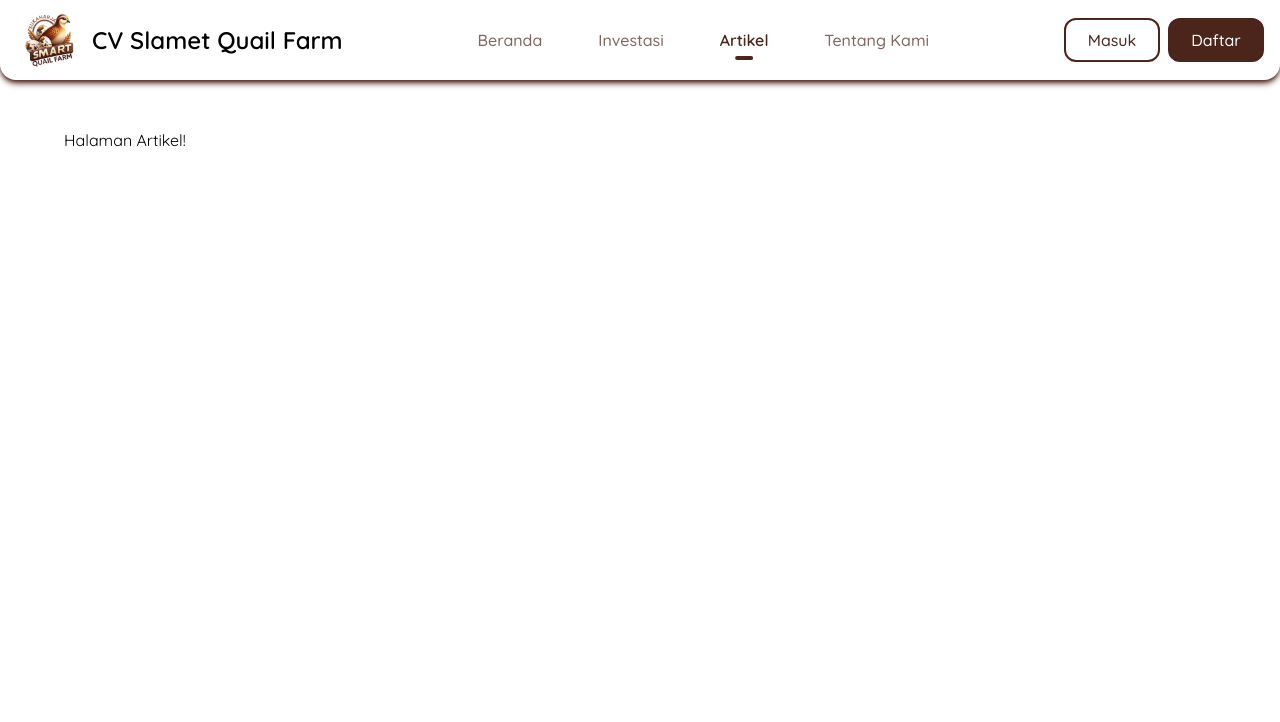
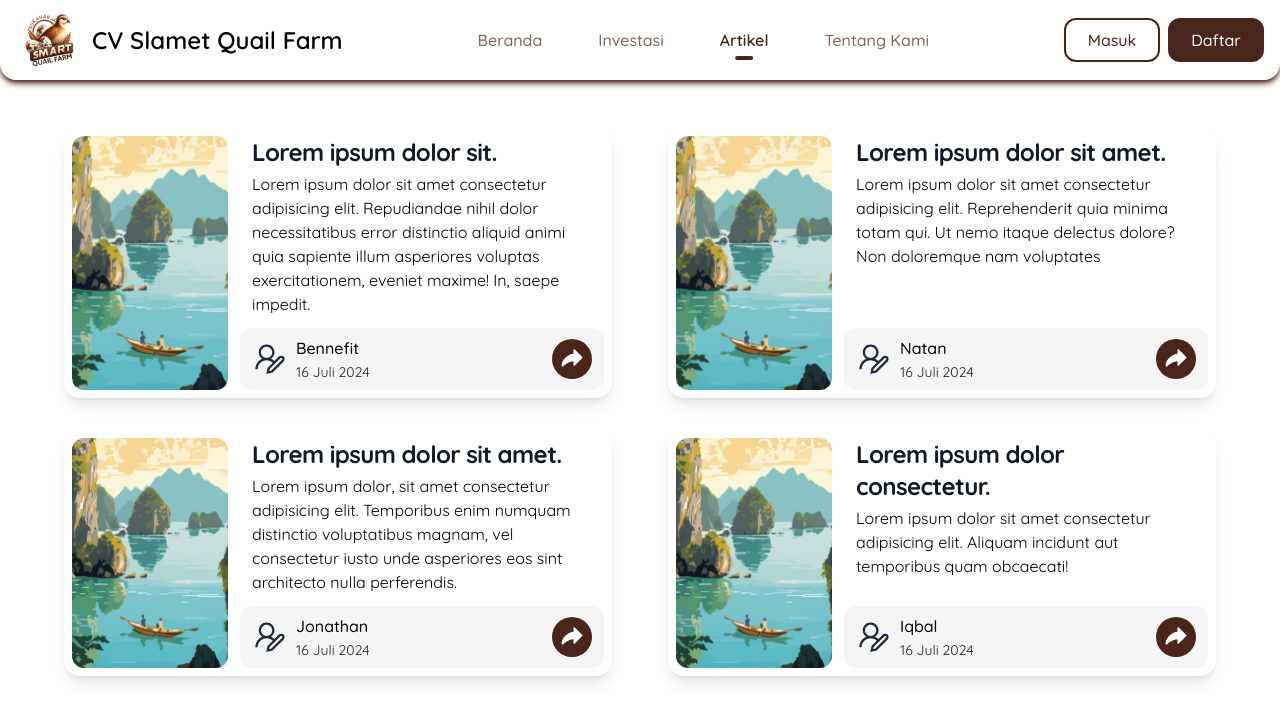
Before and after one commit to christ-saragih/web-puyuh, a React (Vite) app in the folder client-side/: page /artikel in a window 1280 px wide. Shown: the top 722 px of the page. Built offline with nearby package versions, Linux system fonts and the light colour scheme.

Commit message:
CREATED: Tampilan artikel dan detail artikel guest

```diff
--- a/client-side/src/components/guest/ArticleItem.jsx
+++ b/client-side/src/components/guest/ArticleItem.jsx
@@ -1,10 +1,11 @@
 import { PiShareFatFill, PiUserCircleFill } from "react-icons/pi";
 import Artikel from "../../assets/images/artikel.png";
+import { LiaUserEditSolid } from "react-icons/lia";
 
 const ArticleItem = () => {
   return (
     <div className="grid grid-cols-2 gap-x-14 gap-y-8">
-      <div className="flex gap-3 p-2 rounded-2xl shadow">
+      <div className="flex gap-3 p-2 rounded-2xl shadow-lg">
         <div className="w-[30%] rounded-xl overflow-hidden">
           <img src={Artikel} alt="Artikel" className="h-full object-cover" />
         </div>
@@ -23,8 +24,8 @@ const ArticleItem = () => {
           </div>
 
           <div className="bg-[#F5F5F5] rounded-xl flex items-center px-3 py-2 mt-3 ">
-            <div className="w-12 h-12">
-              <PiUserCircleFill className="w-full h-full" />
+            <div className="w-9 h-9 text-slate-800  rounded-full">
+              <LiaUserEditSolid className="w-full h-full" />
             </div>
             <div className="flex ms-2 flex-col grow">
               <span className="font-medium mb-[2px]">Bennefit</span>
@@ -38,7 +39,7 @@ const ArticleItem = () => {
         </div>
       </div>
 
-      <div className="flex gap-3 p-2 rounded-2xl shadow">
+      <div className="flex gap-3 p-2 rounded-2xl shadow-lg">
         <div className="w-[30%] rounded-xl overflow-hidden">
           <img src={Artikel} alt="Artikel" className="h-full object-cover" />
         </div>
@@ -56,8 +57,8 @@ const ArticleItem = () => {
           </div>
 
           <div className="bg-[#F5F5F5] rounded-xl flex items-center px-3 py-2 mt-3 ">
-            <div className="w-12 h-12">
-              <PiUserCircleFill className="w-full h-full" />
+            <div className="w-9 h-9 text-slate-800  rounded-full">
+              <LiaUserEditSolid className="w-full h-full" />
             </div>
             <div className="flex ms-2 flex-col grow">
               <span className="font-medium mb-[2px]">Natan</span>
@@ -70,7 +71,7 @@ const ArticleItem = () => {
           </div>
         </div>
       </div>
-      <div className="flex gap-3 p-2 rounded-2xl shadow">
+      <div className="flex gap-3 p-2 rounded-2xl shadow-lg">
         <div className="w-[30%] rounded-xl overflow-hidden">
           <img src={Artikel} alt="Artikel" className="h-full object-cover" />
         </div>
@@ -89,8 +90,8 @@ const ArticleItem = () => {
           </div>
 
           <div className="bg-[#F5F5F5] rounded-xl flex items-center px-3 py-2 mt-3 ">
-            <div className="w-12 h-12">
-              <PiUserCircleFill className="w-full h-full" />
+            <div className="w-9 h-9 text-slate-800  rounded-full">
+              <LiaUserEditSolid className="w-full h-full" />
             </div>
             <div className="flex ms-2 flex-col grow">
               <span className="font-medium mb-[2px]">Jonathan</span>
@@ -103,7 +104,7 @@ const ArticleItem = () => {
           </div>
         </div>
       </div>
-      <div className="flex gap-3 p-2 rounded-2xl shadow">
+      <div className="flex gap-3 p-2 rounded-2xl shadow-lg">
         <div className="w-[30%] rounded-xl overflow-hidden">
           <img src={Artikel} alt="Artikel" className="h-full object-cover" />
         </div>
@@ -120,8 +121,8 @@ const ArticleItem = () => {
           </div>
 
           <div className="bg-[#F5F5F5] rounded-xl flex items-center px-3 py-2 mt-3 ">
-            <div className="w-12 h-12">
-              <PiUserCircleFill className="w-full h-full" />
+            <div className="w-9 h-9 text-slate-800  rounded-full">
+              <LiaUserEditSolid className="w-full h-full" />
             </div>
             <div className="flex ms-2 flex-col grow">
               <span className="font-medium mb-[2px]">Iqbal</span>
--- a/client-side/src/pages/guest/TentangKami.jsx
+++ b/client-side/src/pages/guest/Article.jsx
@@ -1,15 +1,16 @@
+import ArticleItem from "../../components/guest/ArticleItem";
 import Navbar from "../../components/guest/Navbar";
 import GuestLayout from "../../layouts/GuestLayout";
 
-const TentangKami = () => {
+const Article = () => {
   return (
     <>
       <Navbar />
       <GuestLayout className="mt-28 lg:mt-32">
-        <p>Halaman Tentang Kami!</p>
+        <ArticleItem />
       </GuestLayout>
     </>
   );
 };
 
-export default TentangKami;
+export default Article;
--- /dev/null
+++ b/client-side/src/pages/guest/ArticleDetail.jsx
@@ -0,0 +1,106 @@
+import { PiUserCircleFill, PiUserFill } from "react-icons/pi";
+import Navbar from "../../components/guest/Navbar";
+import GuestLayout from "../../layouts/GuestLayout";
+import DetailArtikel from "../../assets/images/article/detail-artikel.png";
+import DetailArtikel2 from "../../assets/images/article/detail-artikel2.png";
+import Footer from "../../components/guest/Footer";
+import { LiaUserEditSolid } from "react-icons/lia";
+
+const ArticleDetail = () => {
+  return (
+    <>
+      <Navbar />
+      <GuestLayout className="mt-28 lg:mt-32">
+        <div className="max-w-3xl mx-auto">
+          <div className="flex justify-center items-center gap-3">
+            <div className="w-12 h-12 bg-[#F5F5F5] text-slate-800 p-2 rounded-full">
+              <LiaUserEditSolid className="w-full h-full ml-[2px]" />
+            </div>
+            <div>
+              <p className="font-semibold text-xl text-[#3E3232]">
+                Bennefit Christy Saragih
+              </p>
+              <p className="text-[#3E3232] opacity-90">19 Juli 2024</p>
+            </div>
+          </div>
+
+          <div className="text-center my-8">
+            <h2 className="font-bold text-3xl mb-6">
+              10 Pilihan Wisata Indonesia Terbaik Buat Berpetualang Bersama
+              Teman-Teman
+            </h2>
+          </div>
+
+          <div className="flex justify-center gap-3">
+            <div className="bg-[#f8e7d8] font-semibold text-[#B87817] text-lg text-center py-1 min-w-32 max-w-fit px-2 rounded-3xl">
+              #investasi
+            </div>
+            <div className="bg-[#f8e7d8] font-semibold text-[#B87817] text-lg text-center py-1 min-w-32 max-w-fit px-2 rounded-3xl">
+              #puyuh
+            </div>
+            <div className="bg-[#f8e7d8] font-semibold text-[#B87817] text-lg text-center py-1 min-w-32 max-w-fit px-2 rounded-3xl">
+              #cvslamet
+            </div>
+          </div>
+        </div>
+
+        <div className="px-16 h-[30rem] mt-16 mb-8">
+          <img
+            src={DetailArtikel2}
+            alt="Artikel"
+            className="rounded-3xl w-full h-full object-cover"
+          />
+        </div>
+
+        <div className="max-w-3xl mx-auto">
+          <h3 className="text-2xl mb-4 font-semibold">
+            Investasi Saham Bisnis Emado's Shawarma Cibubur
+          </h3>
+          <p>
+            Berinvestasi melalui saham bisnis Emado's Shawarma Cibubur merupakan
+            salah satu cara untuk mendapatkan potensi keuntungan dan dividen
+            yang menarik. Emado's Shawarma merupakan sebuah brand yang didirikan
+            pada tahun 2018 oleh Chef asal Palestina bernama Emad Al Amad.{" "}
+            <br />
+            <br />
+            Emado’s Shawarma dikenal sebagai restoran yang menawarkan menu khas
+            Timur Tengah dengan harga yang relatif terjangkau. Emado’s Shawarma
+            dikenal sebagai restoran yang menawarkan menu khas Timur Tengah
+            dengan harga yang relatif terjangkau.
+            <br />
+            <br />
+          </p>
+
+          <h3 className="text-2xl mb-4 font-semibold">List</h3>
+          <p>
+            Investasi saham bisnis Emado's Shawarma Cibubur melalui Bizhare bisa
+            dimulai dengan nominal Rp 50.000 per lembar sahamnya. Keuntungan
+            Anda akan berfluktuasi tergantung dari kinerja saham tersebut.{" "}
+            <br /> <br />{" "}
+          </p>
+          <ul className="space-y-1 list-disc list-inside ml-2">
+            <li>This is unordered list</li>
+            <li>This is unordered list</li>
+            <li>This is unordered list</li>
+          </ul>
+          <br />
+
+          <p>
+            Investasi saham bisnis Emado's Shawarma Cibubur melalui Bizhare bisa
+            dimulai dengan nominal Rp 50.000 per lembar sahamnya. Keuntungan
+            Anda akan berfluktuasi tergantung dari kinerja saham tersebut.
+            <br />
+            <br />
+            Investasi saham bisnis Emado's Shawarma Cibubur melalui Bizhare bisa
+            dimulai dengan nominal Rp 50.000 per lembar sahamnya. Keuntungan
+            Anda akan berfluktuasi tergantung dari kinerja saham tersebut.
+          </p>
+        </div>
+      </GuestLayout>
+
+      <Footer />
+    </>
+  );
+};
+
+export default ArticleDetail;
--- a/client-side/src/pages/guest/Artikel.jsx
+++ /dev/null
@@ -1,15 +0,0 @@
-import Navbar from "../../components/guest/Navbar";
-import GuestLayout from "../../layouts/GuestLayout";
-
-const Artikel = () => {
-  return (
-    <>
-      <Navbar />
-      <GuestLayout className="mt-28 lg:mt-32">
-        <p>Halaman Artikel!</p>
-      </GuestLayout>
-    </>
-  );
-};
-
-export default Artikel;
--- a/client-side/src/pages/guest/DetailInvestasi.jsx
+++ b/client-side/src/pages/guest/DetailInvestasi.jsx
@@ -76,8 +76,9 @@ const DetailInvestasi = () => {
           <div className="mb-32">
             <div className={tab === 1 ? "block" : "hidden"}>
               <p>
-                <b>Investasi Saham Bisnis Emado's Shawarma Cibubur</b> <br />{" "}
-                <br />
+                <h3 className="text-2xl mb-4 font-semibold">
+                  Investasi Saham Bisnis Emado's Shawarma Cibubur
+                </h3>{" "}
                 Berinvestasi melalui saham bisnis Emado's Shawarma Cibubur
                 merupakan salah satu cara untuk mendapatkan potensi keuntungan
                 dan dividen yang menarik. Emado's Shawarma merupakan sebuah
@@ -97,22 +98,20 @@ const DetailInvestasi = () => {
                 m2. Total seat capacity di outlet ini mencapai 70 seat yang
                 terbagi menjadi 44 seat di lantai satu dan 26 seat di lantai
                 dua. <br /> <br />
-                <b>
+                <h3 className="text-2xl mb-4 font-semibold">
                   Simulasi keuntungan berinvestasi Emado's Shawarma Cibubur
                   melalui Bizhare
-                </b>{" "}
-                <br /> <br />
+                </h3>{" "}
                 Investasi saham bisnis Emado's Shawarma Cibubur melalui Bizhare
                 bisa dimulai dengan nominal Rp 50.000 per lembar
                 sahamnya. Keuntungan Anda akan berfluktuasi tergantung dari
                 kinerja saham tersebut. Tentunya keuntungan tersebut akan
                 bertambah besar ketika Anda nominal investasi Anda lebih besar.{" "}
                 <br /> <br />
-                <b>
+                <h3 className="text-2xl mb-4 font-semibold">
                   Dapatkan Poin dan XP dengan Investasi di Emado's Shawarma
                   Cibubur melalui Bizhare
-                </b>{" "}
-                <br /> <br />
+                </h3>
                 Investasi saham bisnis Emado's Shawarma Cibubur melalui Bizhare
                 akan memberi Anda keuntungan bukan hanya dari dividen, namun
                 Anda juga bisa mendapatkan Poin dan XP. Semakin besar jumlah
```
Also changed, not shown: client-side/src/index.jsx (+7 -3 lines), 2 other files (tests, documents, lock files or other folders).
